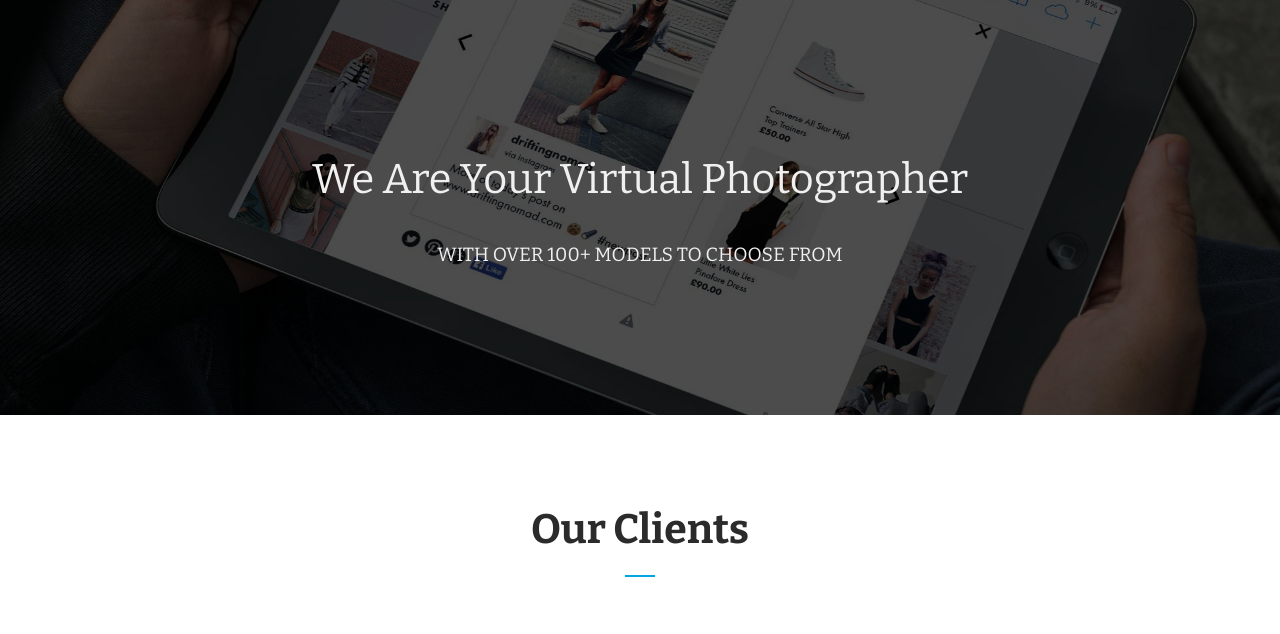
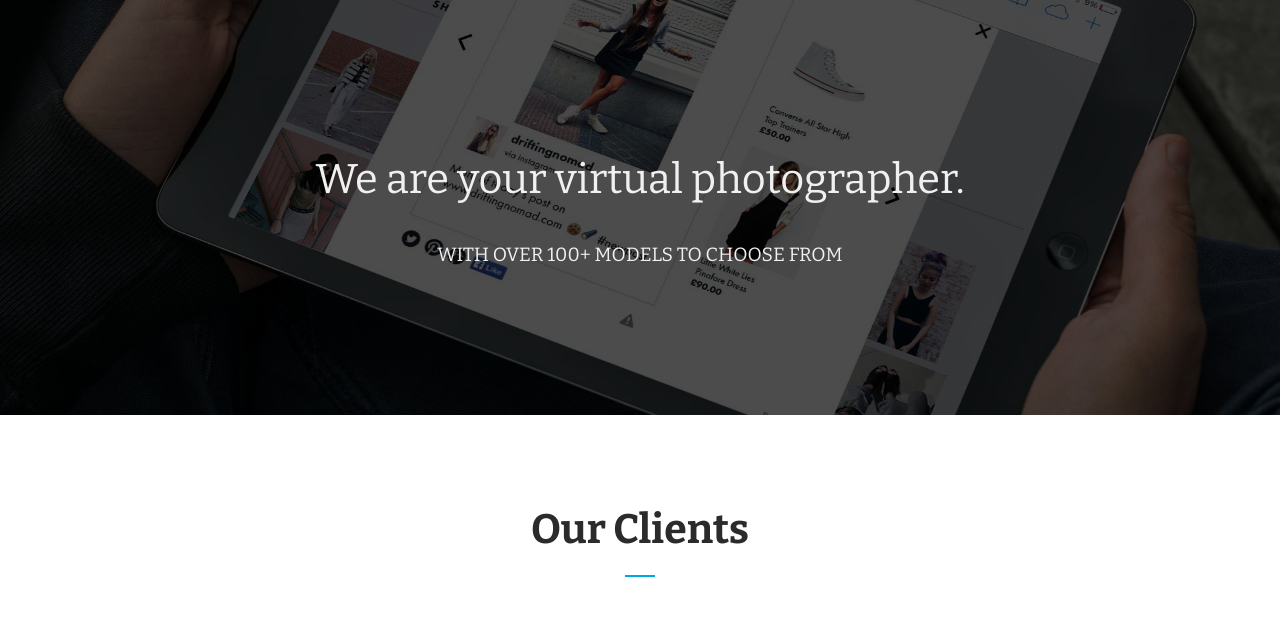
Before and after one commit to navalsaini/trialroom-website, a website: page index.html at #/clients in a window 1280 px wide. Shown: the part 85-719 px from the top of the page. Drawn offline with nearby package versions, Linux system fonts and the light colour scheme; files that its build step writes are made by us from their sources.

Commit message:
typo changes

```diff
--- a/views/clients.html
+++ b/views/clients.html
@@ -4,7 +4,7 @@
     <figcaption class="overlay text-center">
       <div class="slider-title vertically-center-inside-block container">
           <h1>
-              We Are Your Virtual Photographer
+              We are your virtual photographer.
           </h1>
           <h6>
               WITH OVER 100+ MODELS TO CHOOSE FROM
```
